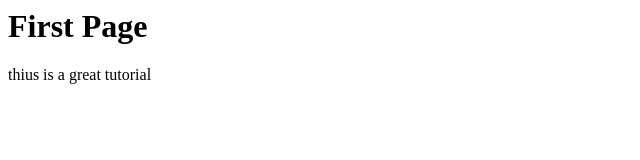
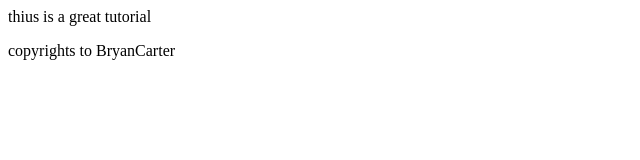
Before and after one commit to carterbryan89/git-course, a plain HTML site: page git-course/index.html in a window 1280 px wide. Shown: the whole page, without its empty margins (0-640 px from the left). Drawn offline with Linux system fonts and the light colour scheme.

Commit message:
Made changed to index.html and also added config.js file

```diff
--- a/git-course/index.html
+++ b/git-course/index.html
@@ -3,9 +3,9 @@
 <head></head>
 
 <body>
-    <h1>First Page</h1>
+
     <P>thius is a great tutorial</P>
+    <footer>copyrights to BryanCarter</footer>
 </body>
 
-
 </html>
```
Also changed, not shown: git-course/config.js (added).
